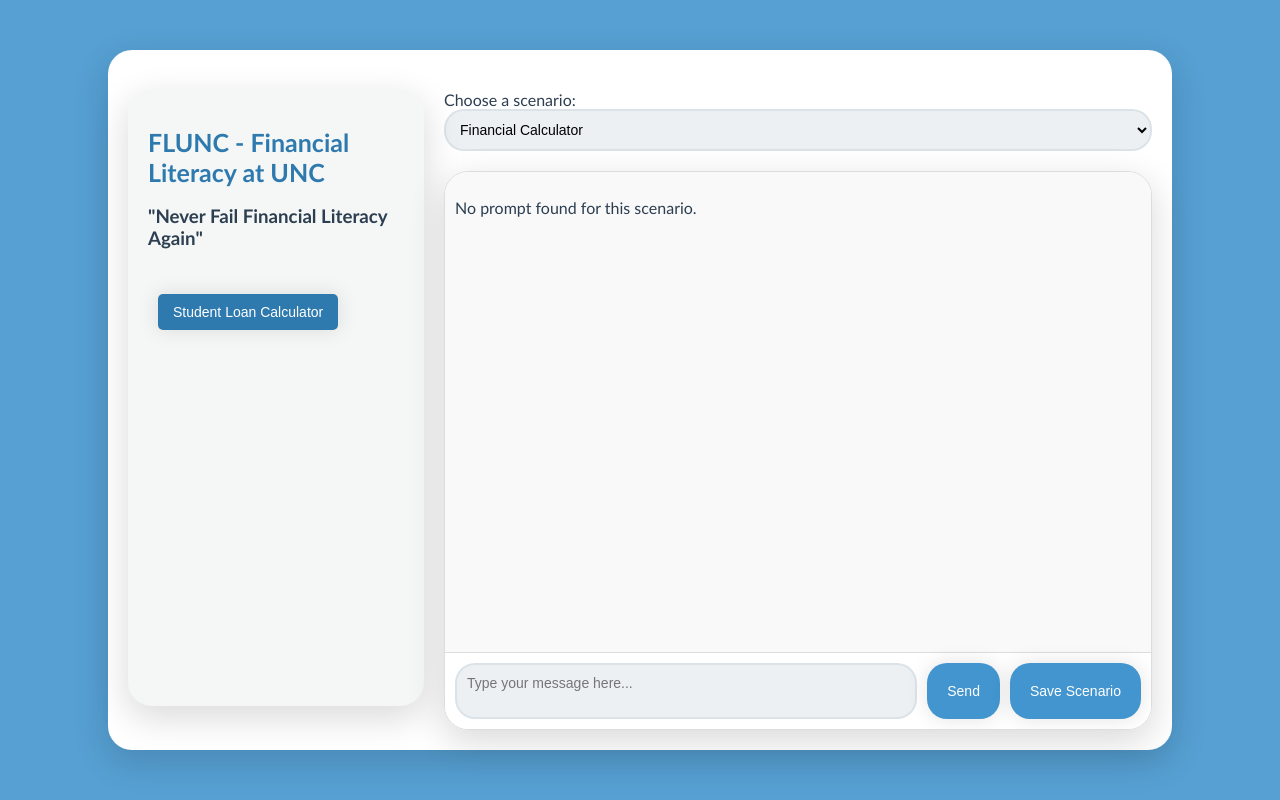
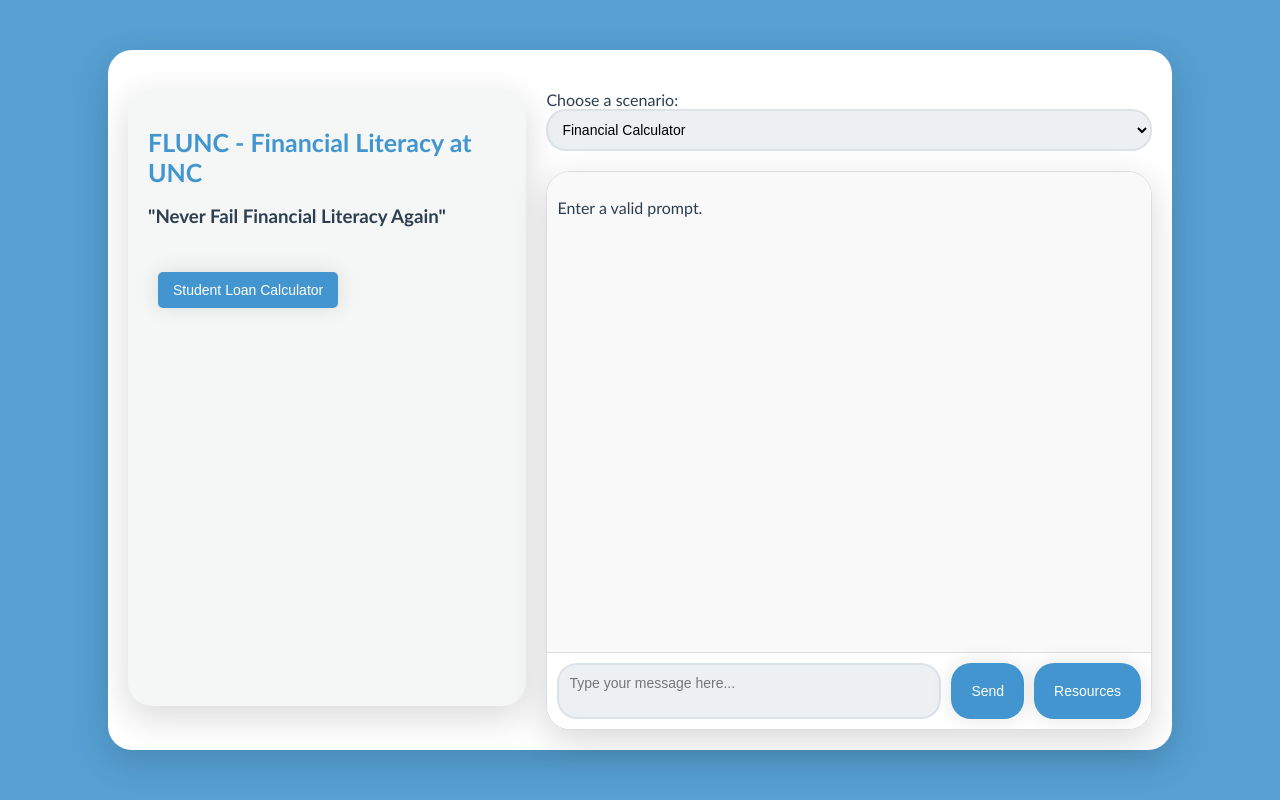
Before and after one commit to Ethanxu1/HackNC2024, a Flask app: page /dashboard in a window 1280 px wide. Run offline with Flask 3, Linux system fonts and the light colour scheme; some web fonts are replaced.

Commit message:
Changed buttons

```diff
--- a/chatbot/app.py
+++ b/chatbot/app.py
@@ -21,10 +21,11 @@ prompts = {
     "disposable income": "Let's talk about your disposable income. The calculator is asking for how much total money you are willing to allot to student loan repayments annually. I would suggest putting different amounts to test different plans until you find your optimal one. Not all repayment plans work with all amounts of disposable income.",
     "error": "Let me see what's going on here. It seems that you may have selected a repayment plan that is too short to pay off your loan with the current specified disposable income. Try changing the length of your plan or the available disposable income.",
     "principal": "The principal is the amount of debt you currently have.",
-    "rate": "If you know what your interest rate is, you should input it under the rate column. Otherwise, I have a default rate of 5.00% set up for use!",
+    "rate": "If you know what your interest rate is, you should input it under the rate column. Otherwise, I have a default rate of 5.00 percent set up for use!",
     "time": "Here is what you can do with the time feature. I put in a default value of repayment of loan within one year, but you can change the values in this column to create repayment plans of different lengths (and find their respective monthly payments!)",
     "other": "I'm happy to help you with more financial questions you may have as a UNC student. However, I am still learning about such topics and would suggest you refer to the UNC Scholarships and Student Aid page first.",
-    "fINny": "Hey there, what can I help you with?"
+    "FINny": "Hey there, what can I help you with?",
+    "authors": "I, FINny, am the result of the efforts of Akshara, Ethan, Mihika, and Shourish. They hope you found this site (prototype) helpful!"
 }
 
 # Conversation model
@@ -111,7 +112,7 @@ def chat():
     if session.get('chat_state') != scenario:
         session['chat_state'] = scenario
         session['conversation'] = []  # Reset the conversation when the scenario changes
-        return jsonify({'response': prompts.get(scenario, 'No prompt found for this scenario.')})
+        return jsonify({'response': prompts.get(scenario, 'Enter a valid prompt.')})
 
     user_input = message
     response = get_openai_response(user_input, scenario)
--- a/chatbot/static/css/dashboard.css
+++ b/chatbot/static/css/dashboard.css
@@ -40,7 +40,7 @@ body {
 }
 
 .sidebar {
-    width: 25%;
+    width: 35%;
     background-color: #f4f7f6;
     border-radius: 1.5em;
     padding: 20px;
@@ -50,7 +50,7 @@ body {
 }
 
 .sidebar h1 {
-    color: #2e7aaf;
+    color: #4295ce;
     font-size: 25px;
     margin-bottom: 10px;
 }
@@ -150,7 +150,7 @@ textarea {
 .sidebar .btn {
     display: inline-block; /* Allows padding and margins to apply */
     padding: 10px 15px; /* Button padding */
-    background-color: #2e7aaf; /* Bootstrap primary color */
+    background-color: #4295ce; /* Bootstrap primary color */
     color: white; /* Text color */
     text-align: center; /* Center text */
     border-radius: 5px; /* Rounded corners */
--- a/chatbot/templates/dashboard.html
+++ b/chatbot/templates/dashboard.html
@@ -28,9 +28,10 @@
                         <option value="disposable income">Disposable Income</option>
                         <option value="error">Error</option>
                         <option value="principal">Principal</option>
-                        <option value="rate">rate</option>
+                        <option value="rate">Rate</option>
                         <option value="time">Time</option>
                         <option value="fINny">FINny</option>
+                        <option value="authors">Authors</option>
                         <option value="other">Other</option>
                     </select>
                 </div>
@@ -39,7 +40,7 @@
                     <div class="chat-input">
                         <textarea id="message" class="form-control" placeholder="Type your message here..."></textarea>
                         <button id="sendBtn" class="btn btn-primary">Send</button>
-                        <button id="endScenarioBtn" class="btn btn-secondary">Save Scenario</button>
+                        <button id="resources" class="btn btn-primary">Resources</button>
                     </div>
                 </div>
             </div>
```
